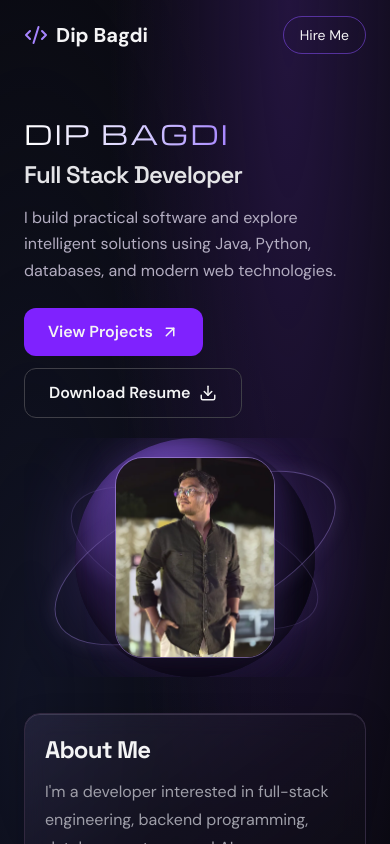
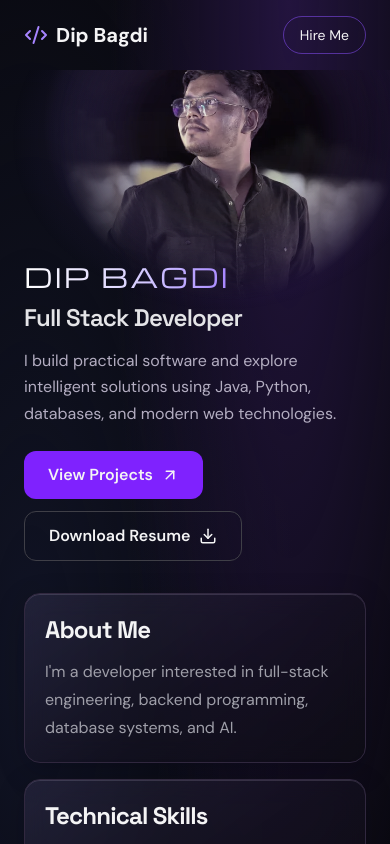
Before and after one commit to dip078/Portfolio, a React (Vite) app: page / in a window 390 px wide. Shown: the top 844 px of the page. Built offline with nearby package versions, Linux system fonts and the light colour scheme.

Commit message:
Blend portrait into the hero lighting and composition

```diff
--- a/src/App.jsx
+++ b/src/App.jsx
@@ -48,12 +48,11 @@ export default function App() {
       </header>
 
       <main id="home">
-        <section className="hero mx-auto max-w-6xl px-6 pt-12 pb-9 sm:pt-17 sm:pb-12">
-          <div className="hero-orbit hero-portrait">
-            <span className="orbit-ring" aria-hidden="true" />
+        <section className="hero mx-auto max-w-6xl px-6">
+          <div className="hero-portrait">
             <img src="/dip-bagdi-portrait.webp" alt="Dip Bagdi" />
           </div>
-          <div className="relative">
+          <div className="hero-copy">
             <h1 className="hero-name"><span className="bg-gradient-to-r from-white via-violet-200 to-violet-400 bg-clip-text text-transparent">Dip Bagdi</span></h1>
             <h2 className="hero-role mt-3 text-zinc-200">Full Stack Developer</h2>
             <p className="hero-intro mt-4">I build practical software and explore intelligent solutions using Java, Python, databases, and modern web technologies.</p>
--- a/src/index.css
+++ b/src/index.css
@@ -19,46 +19,62 @@ body { margin: 0; }
 .hero {
   position: relative;
   isolation: isolate;
+  display: grid;
+  align-items: end;
+  min-height: clamp(320px, 36vw, 455px);
+  padding-top: 4rem;
+  padding-bottom: 3rem;
 }
 
-.hero-orbit {
+.hero-copy {
+  z-index: 1;
+  width: min(60%, 37rem);
+}
+
+.hero-portrait {
   position: absolute;
-  z-index: -1;
-  inset: 0 0 0 53%;
+  inset: 0 0 0 37%;
   display: grid;
-  place-items: center;
+  justify-items: center;
   overflow: hidden;
+  isolation: isolate;
+  background: radial-gradient(ellipse at 57% 27%, #8e60f34f 0%, #54369130 32%, transparent 67%);
   pointer-events: none;
 }
 
-.hero-orbit::before,
-.hero-orbit::after,
-.orbit-ring {
-  grid-area: 1 / 1;
-  width: min(70%, 285px);
-  aspect-ratio: 1;
-  border-radius: 50%;
+.hero-portrait img {
+  width: min(100%, 460px);
+  height: 100%;
+  min-height: 0;
+  object-fit: cover;
+  object-position: center 21%;
+  filter: saturate(0.48) brightness(0.88) contrast(1.08);
+  mask-image: radial-gradient(ellipse 50% 66% at 53% 26%, #000 32%, #000e 52%, transparent 100%);
+}
+
+.hero-portrait::after {
+  position: absolute;
+  inset: 0;
+  background: radial-gradient(ellipse at 53% 21%, #a980fc66, transparent 56%);
+  mix-blend-mode: soft-light;
   content: "";
 }
 
-.hero-orbit::before {
-  background: radial-gradient(circle at 38% 28%, #b5a2ff 0%, #6644ad 21%, #23163f 47%, #100d1c 71%);
-  box-shadow: inset -14px -15px 30px #0b0815, 0 0 70px #794dcc48;
-}
+@media (max-width: 767px) {
+  .hero {
+    padding-top: clamp(10.5rem, 49vw, 17rem);
+    padding-bottom: 2rem;
+  }
 
-.hero-orbit::after,
-.orbit-ring {
-  width: 89%;
-  aspect-ratio: 2.35;
-  border: 1px solid #9d83db70;
-  transform: rotate(-25deg);
-  box-shadow: 0 0 18px #9d83db27;
-}
+  .hero-copy { width: 100%; }
 
-.orbit-ring {
-  width: 77%;
-  transform: rotate(22deg);
-  opacity: 0.5;
+  .hero-portrait {
+    inset: 0 0 auto;
+    height: clamp(235px, 64vw, 365px);
+    justify-items: end;
+  }
+
+  .hero-portrait img { width: min(88%, 390px); }
 }
 
 .surface {
@@ -88,63 +104,11 @@ a:focus-visible {
   outline-offset: 4px;
 }
 
-@media (max-width: 767px) {
-  .hero-orbit {
-    inset: 0 0 18% 46%;
-    opacity: 0.35;
-  }
-}
-
 @media (prefers-reduced-motion: reduce) {
   html { scroll-behavior: auto; }
 }
 
-.hero-portrait img {
-  grid-area: 1 / 1;
-  z-index: 1;
-  width: min(54%, 255px);
-  aspect-ratio: 4 / 5;
-  object-fit: cover;
-  object-position: center 25%;
-  border: 1px solid #ac90db96;
-  border-radius: 1.75rem;
-  box-shadow: 0 16px 44px #080511a8, 0 0 32px #9b69ef42;
-}
-
-@media (max-width: 767px) {
-  .hero:has(.hero-portrait) {
-    display: flex;
-    flex-direction: column-reverse;
-    gap: 1.25rem;
-  }
-
-  .hero-portrait {
-    position: relative;
-    inset: auto;
-    z-index: 0;
-    min-height: 220px;
-    opacity: 1;
-  }
-
-  .hero-portrait img { width: min(47%, 170px); }
-}
-
 @media (hover: hover) and (pointer: fine) and (prefers-reduced-motion: no-preference) {
-  .hero-portrait img { pointer-events: auto; }
-
-  .hero-orbit::before,
-  .hero-orbit::after,
-  .orbit-ring,
-  .hero-portrait img {
-    transition: translate 450ms ease-out;
-  }
-
-  .hero-portrait:has(img:hover)::before,
-  .hero-portrait:has(img:hover)::after,
-  .hero-portrait:has(img:hover) .orbit-ring {
-    translate: 0 -5px;
-  }
-
   .pointer-tilt {
     rotate: var(--pointer-tilt, 1 0 0 0deg);
     transition: rotate 220ms ease-out;
@@ -177,7 +141,3 @@ h1, h2, h3, h4 {
   font-size: clamp(1rem, 2.2vw, 1.125rem);
   line-height: 1.65;
 }
-
-@media (min-width: 768px) {
-  .hero:has(.hero-portrait) > .relative { max-width: 52%; }
-}
```
